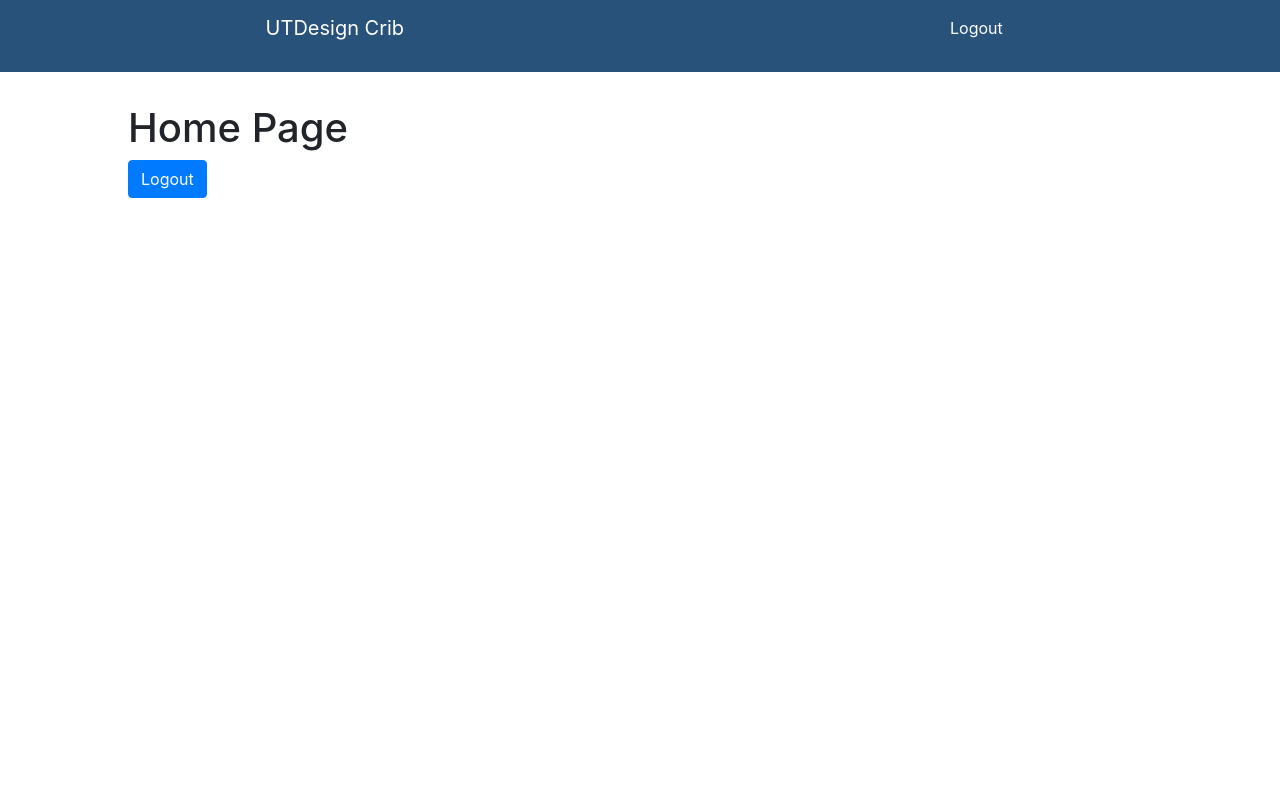
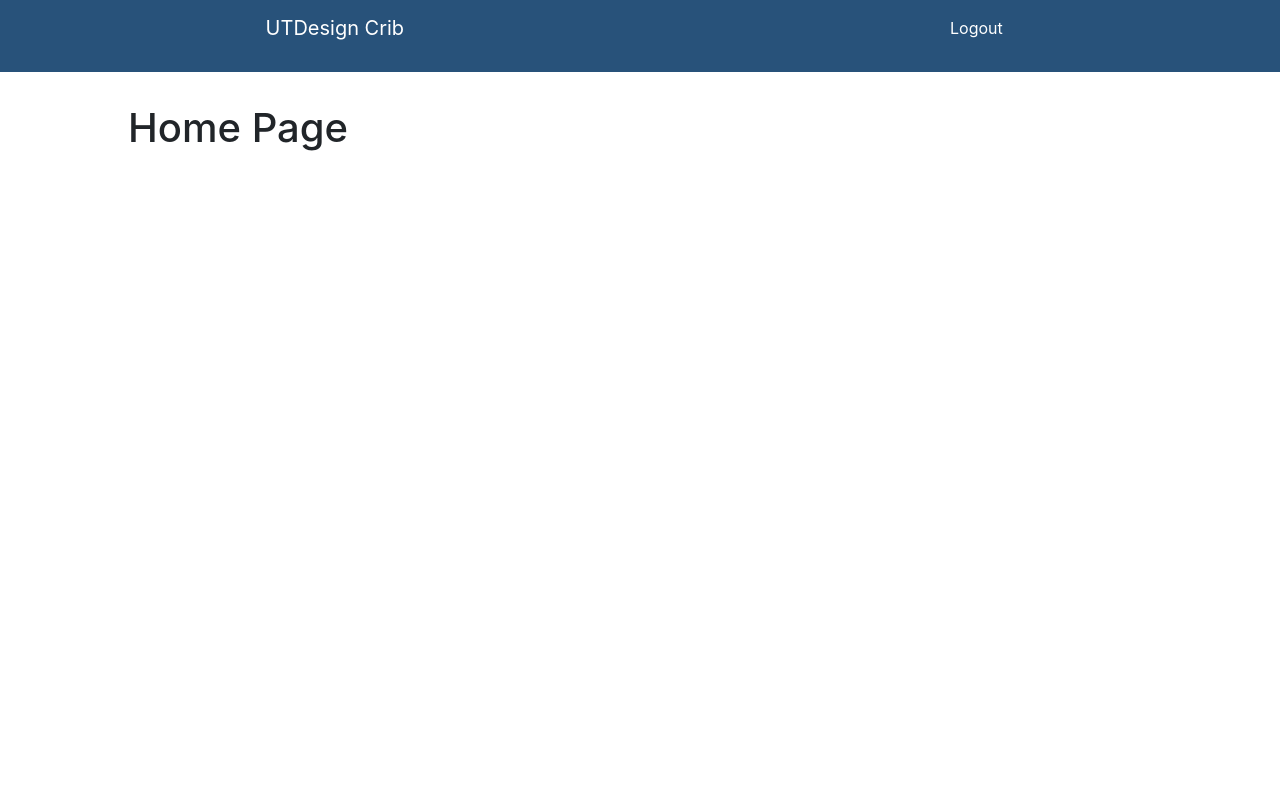
Before and after one commit to Daniel787/UTDesign-Tool-Crib-System, a React (Create React App) app: page /home in a window 1280 px wide. Shown: the top 800 px of the page. Built offline with nearby package versions, Linux system fonts and the light colour scheme.

Commit message:
removed logout button

```diff
--- a/src/Pages/Home.js
+++ b/src/Pages/Home.js
@@ -11,8 +11,6 @@ function home() {
             <Nav />
             <div className={styles.Body}>
                 <h1>Home Page</h1>
-                <Link to="/"><Button>Logout</Button></Link>
-
             </div>
             <Footer />
         </div>
```
